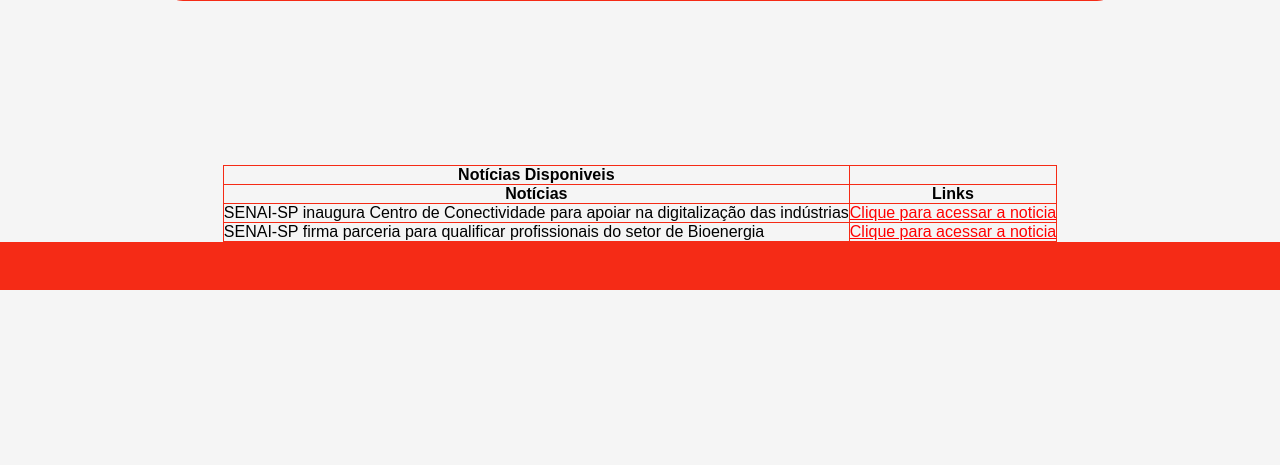
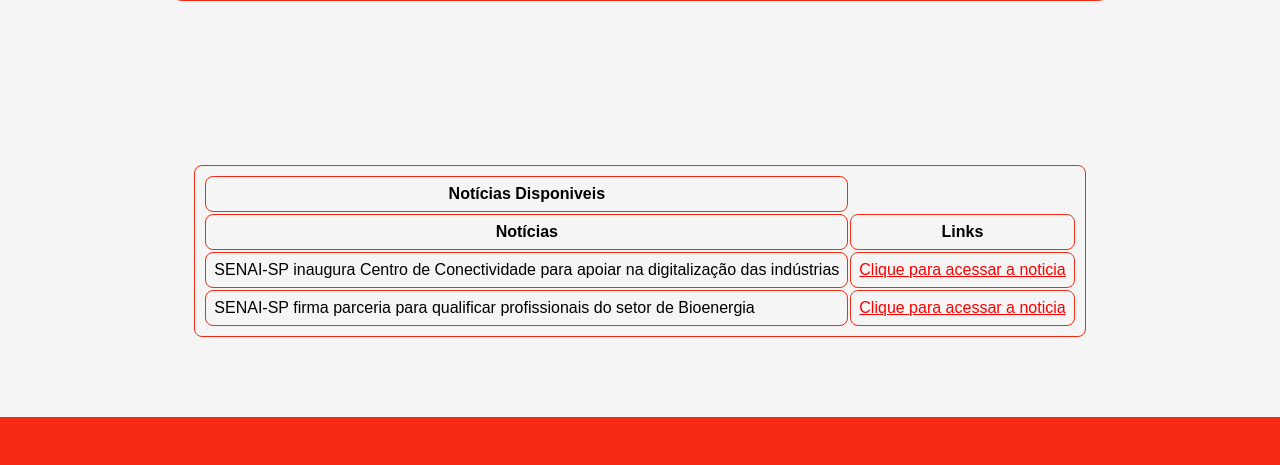
Before and after one commit to LuanSudario/DS-WEB, a PHP site: page /portal.html in a window 1280 px wide; the page is wider, and only the part inside the window is pictured. Shown: the part 1409-1874 px from the top of that part. Before the commit the page ends 1699 px from the top of that part, so only its background shows below. Run offline with PHP 8.4, Linux system fonts and the light colour scheme.

Commit message:
deletando uma imagem e atualizando a tabela

```diff
--- a/CSS/Atividade Portal/portal.css
+++ b/CSS/Atividade Portal/portal.css
@@ -85,15 +85,20 @@
 
     table, td, th{
         border: #F52B16 solid 0.1em;
-        border-collapse: collapse;
+        border-collapse: separate;
+        padding: 0.5em;
+        border-radius: 0.5em;
     }
 
 
 
+
+
     .rodape {
-        background-color: #F52B16;
-        height: 3em;
-        width: 100%;
+            background-color: #F52B16;
+            height: 3em;
+            width: 100%;
+            margin-top: 5rem;
     }
 
 
```
Also changed, not shown: CSS/Atividade Portal/Brunao.jpg (deleted), CSS/Aula 03/index.html (added).
